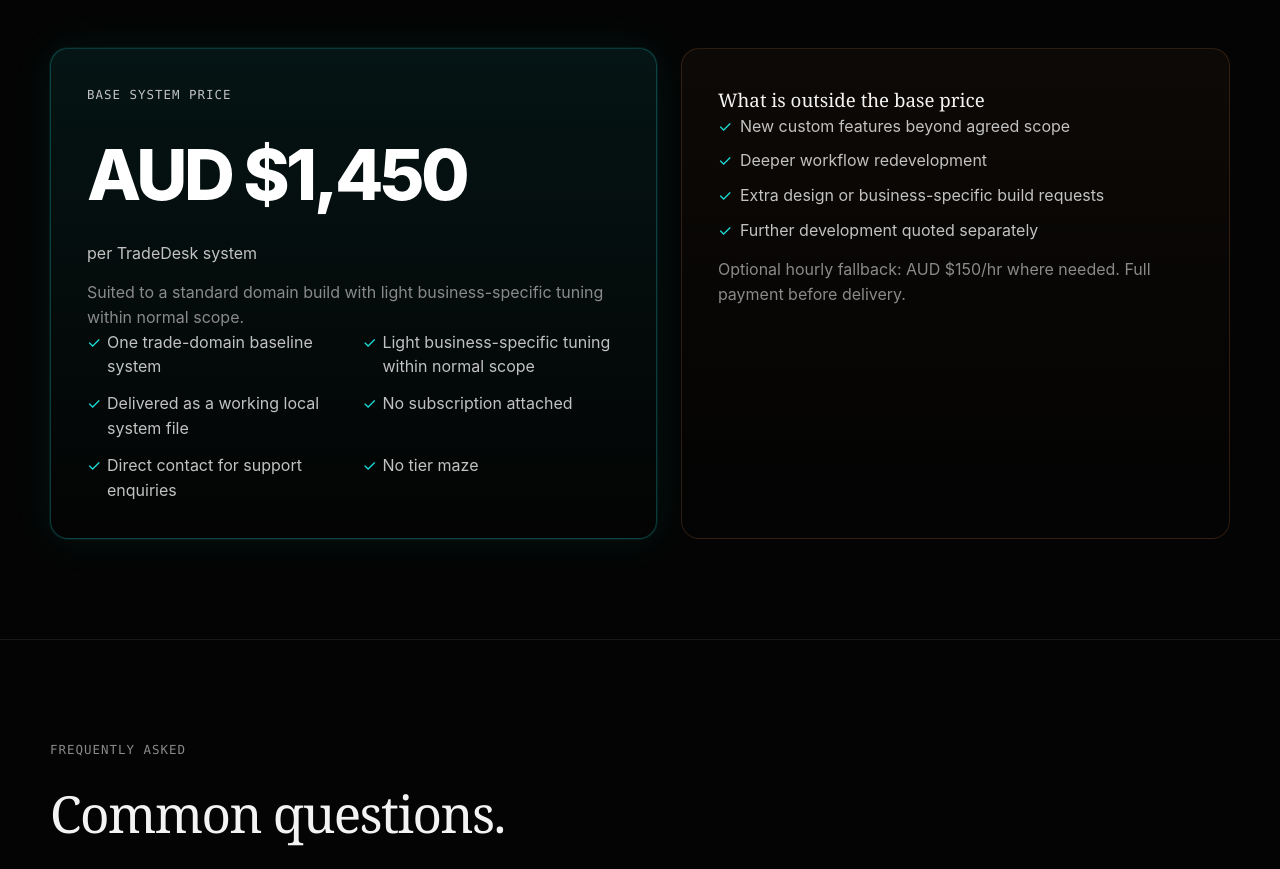
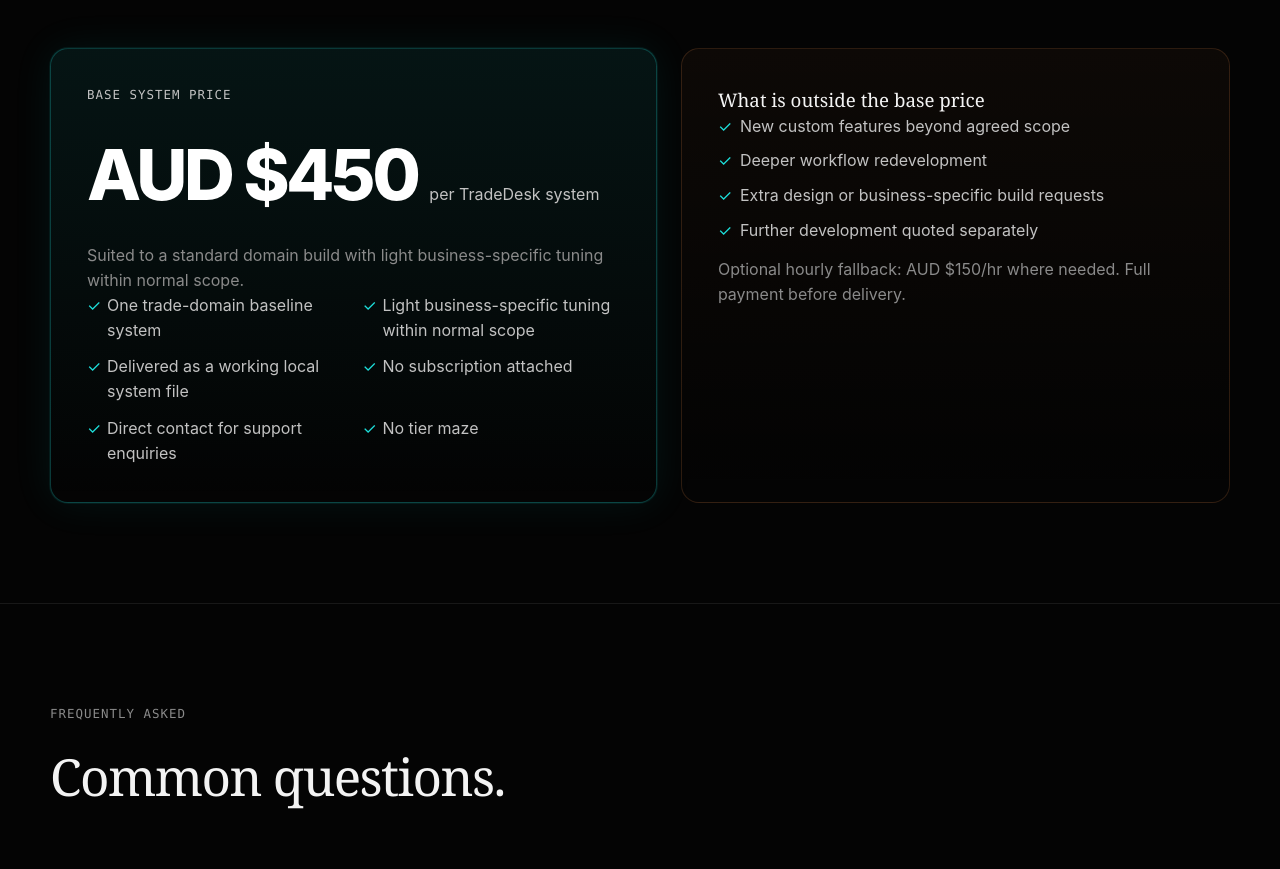
Before and after one commit to UWS0612/TradeDesk, a plain HTML site: page overview.html in a window 1280 px wide. Shown: the part 3900-4769 px from the top of the page. Drawn offline with Linux system fonts and the light colour scheme.

Commit message:
Update overview.html

```diff
--- a/overview.html
+++ b/overview.html
@@ -307,7 +307,7 @@
     <div class="pricing-band reveal">
       <div class="pricing-main">
         <div class="mono">Base system price</div>
-        <div class="pricing-big"><strong>AUD $1,450</strong><span>per TradeDesk system</span></div>
+        <div class="pricing-big"><strong>AUD $450</strong><span>per TradeDesk system</span></div>
         <p class="muted">Suited to a standard domain build with light business-specific tuning within normal scope.</p>
         <ul class="pricing-includes">
           <li>One trade-domain baseline system</li>
```
